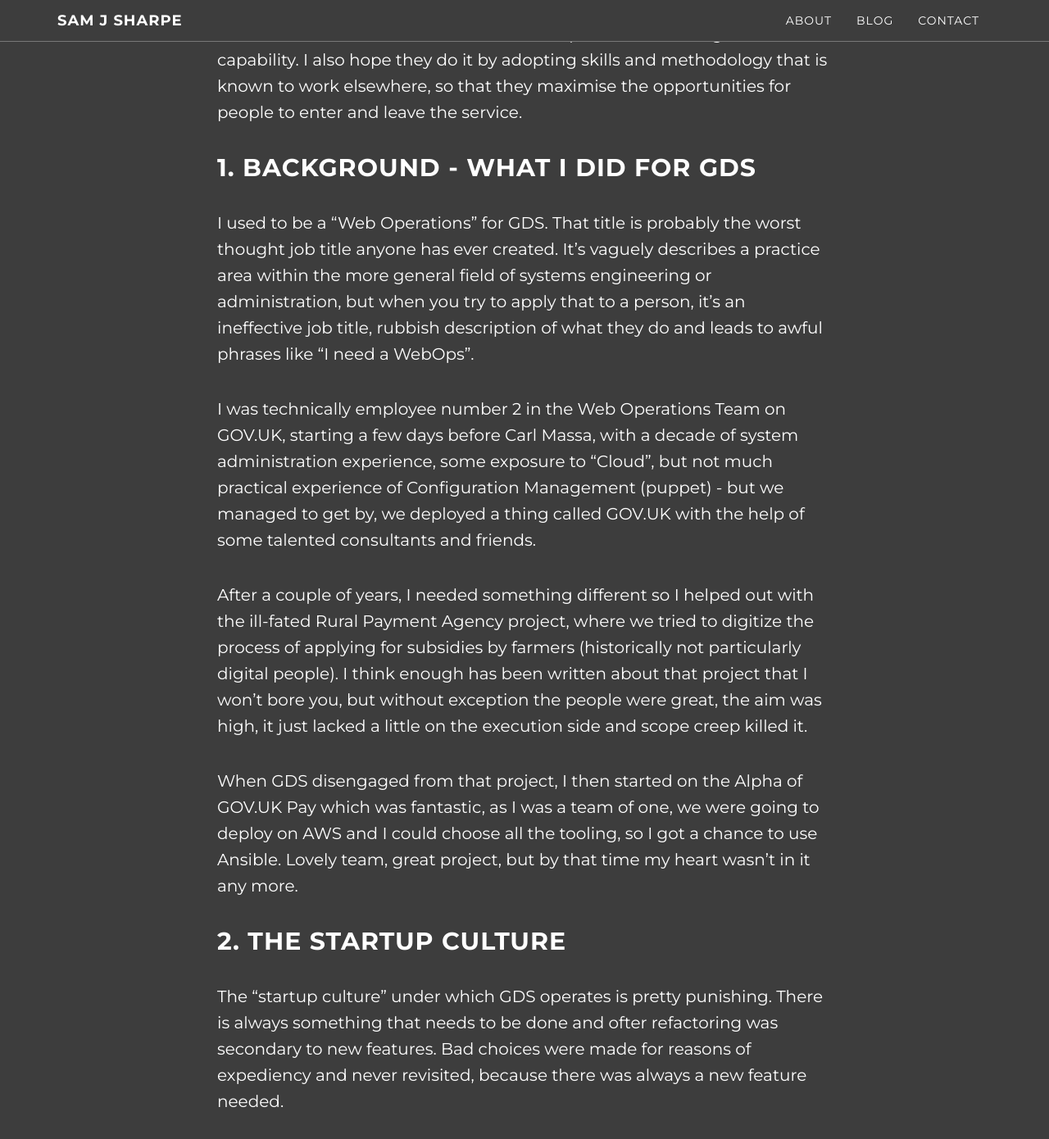
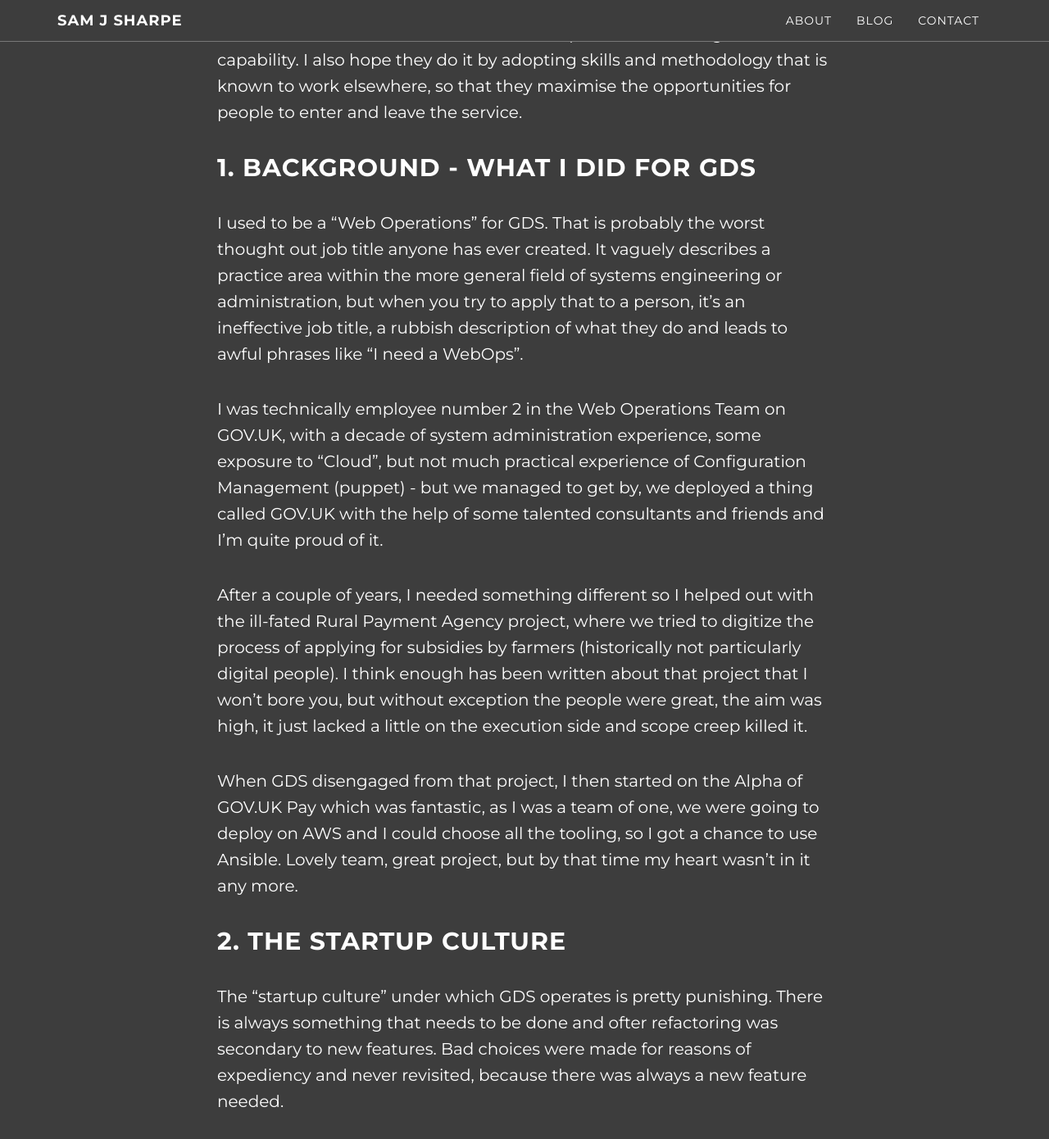
Before and after one commit to samjsharpe/samjsharpe.github.com, a Jekyll site: the page built from _posts/2016-04-15-why-I-left-the-Civil-Service.md, in a window 1280 px wide and 1400 px high, scrolled down 1239 px. Shown: the top 1390 px of the window at 82% size. Built offline with Jekyll 4.4.1, drawn with Linux system fonts in a browser that asks for light colours; nearby versions of some CDN libraries; some of the changed text lies outside the part shown.

```diff
--- a/_posts/2016-04-15-why-I-left-the-Civil-Service.md
+++ b/_posts/2016-04-15-why-I-left-the-Civil-Service.md
@@ -36,17 +36,17 @@ service.
 
 ## 1. Background - What I did for GDS
 
-I used to be a "Web Operations" for GDS. That title is probably the worst
-thought job title anyone has ever created. It's vaguely describes a practice
+I used to be a "Web Operations" for GDS. That is probably the worst thought
+out job title anyone has ever created. It vaguely describes a practice
 area within the more general field of systems engineering or administration, but
-when you try to apply that to a person, it's an ineffective job title, rubbish
+when you try to apply that to a person, it's an ineffective job title, a rubbish
 description of what they do and leads to awful phrases like "I need a WebOps".
 
-I was technically employee number 2 in the Web Operations Team on GOV.UK,
-starting a few days before Carl Massa, with a decade of system administration
-experience, some exposure to "Cloud", but not much practical experience of
-Configuration Management (puppet) - but we managed to get by, we deployed a
-thing called GOV.UK with the help of some talented consultants and friends.
+I was technically employee number 2 in the Web Operations Team on GOV.UK, with
+a decade of system administration experience, some exposure to "Cloud", but
+not much practical experience of Configuration Management (puppet) - but we
+managed to get by, we deployed a thing called GOV.UK with the help of some
+talented consultants and friends and I'm quite proud of it.
 
 After a couple of years, I needed something different so I helped out with the
 ill-fated Rural Payment Agency project, where we tried to digitize the process
@@ -69,7 +69,7 @@ revisited, because there was always a new feature needed.
 
 I also don't like some features which are seem to be common in some "Agile"
 circles, but have little to do with being Agile. (I don't believe the [Agile
-manifesto](http://agilemanifesto.org) mandates them)
+ Manifesto](http://agilemanifesto.org) mandates them)
 
  - I hate hotdesking, because you are never comfortable
  - I hate bench-style rows of desks, because they don't let you get comfortable
```
Also changed, not shown: other parts of _posts/2016-04-15-why-I-left-the-Civil-Service.md (+1 -1 lines).
